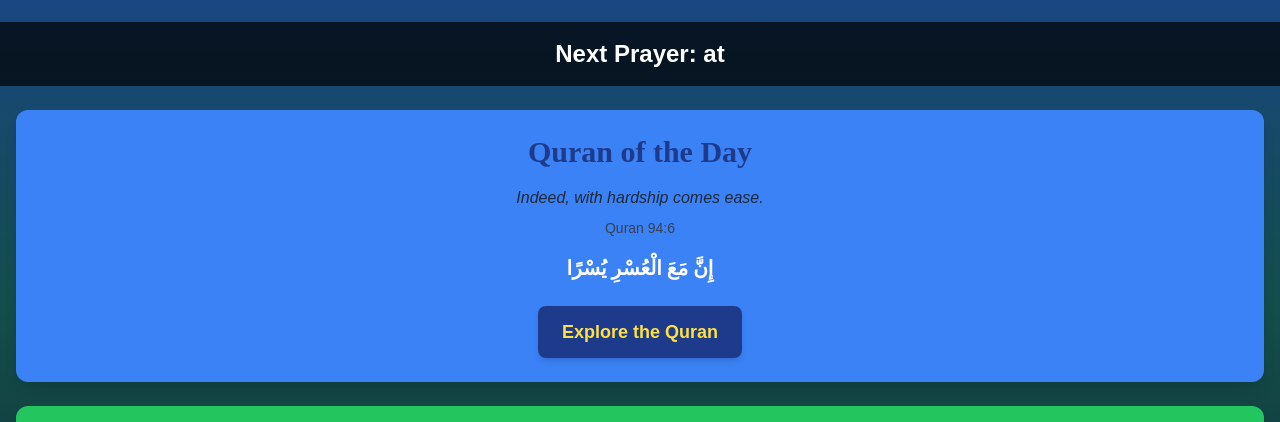
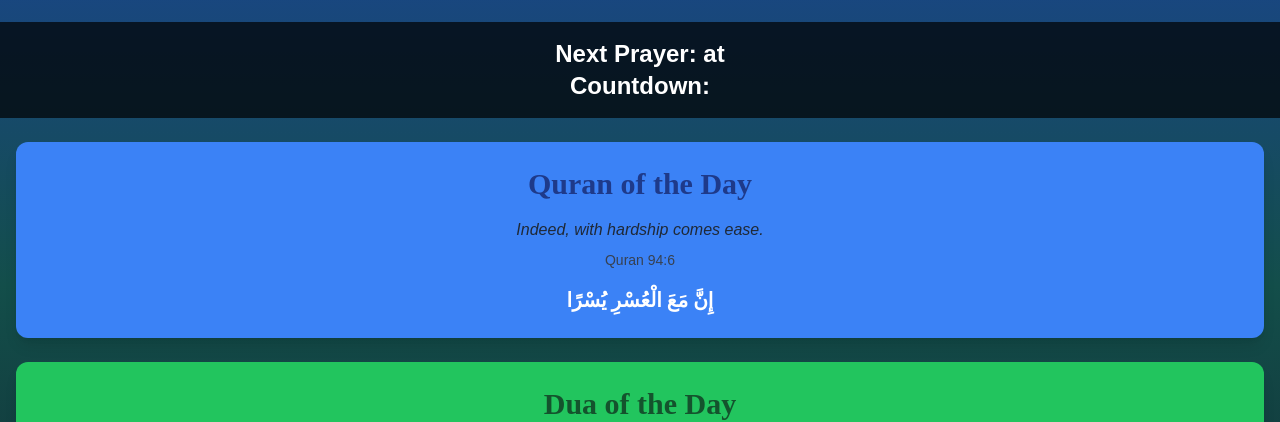
Before and after one commit to Rayhanica/Islamicsite, a Next.js app: page / in a window 1280 px wide. Shown: the part 266-688 px from the top of the page. Built offline with nearby package versions, Linux system fonts and the light colour scheme; no server answers.

Commit message:
fixed countdown

```diff
--- a/app/page.tsx
+++ b/app/page.tsx
@@ -158,10 +158,8 @@ const HomePage = () => {
       </div>
       <div className="text-center py-4 mt-6 bg-opacity-70 bg-black">
         <div className="text-2xl font-semibold">
-          <p>
-            Next Prayer: {nextPrayer} at {nextPrayerTime}
-          </p>
-          <p className={`Countdown: ${countdown} ${countdownColor}`} />
+          <p>Next Prayer: {nextPrayer} at {nextPrayerTime}</p>
+          <p className={`Countdown ${countdownColor}`}>Countdown: {countdown}</p>
         </div>
       </div>
       <div className="py-6 px-4">
@@ -172,12 +170,6 @@ const HomePage = () => {
           <p className="text-xl mt-4" dir="rtl" style={{ fontFamily: "Amiri", fontWeight: "bold" }}>
             {todaysVerse.arabic}
           </p>
-          <Link
-            href="/quran"
-            className="mt-6 inline-block px-6 py-3 bg-blue-900 text-yellow-300 text-lg font-semibold rounded-lg shadow-md hover:bg-yellow-400 hover:text-blue-900 transition duration-300"
-          >
-            Explore the Quran
-          </Link>
         </section>
         <section className="py-6 px-4 bg-green-500 text-center rounded-xl shadow-lg mb-6">
           <h2 className="text-3xl font-bold text-green-900">Dua of the Day</h2>
```
